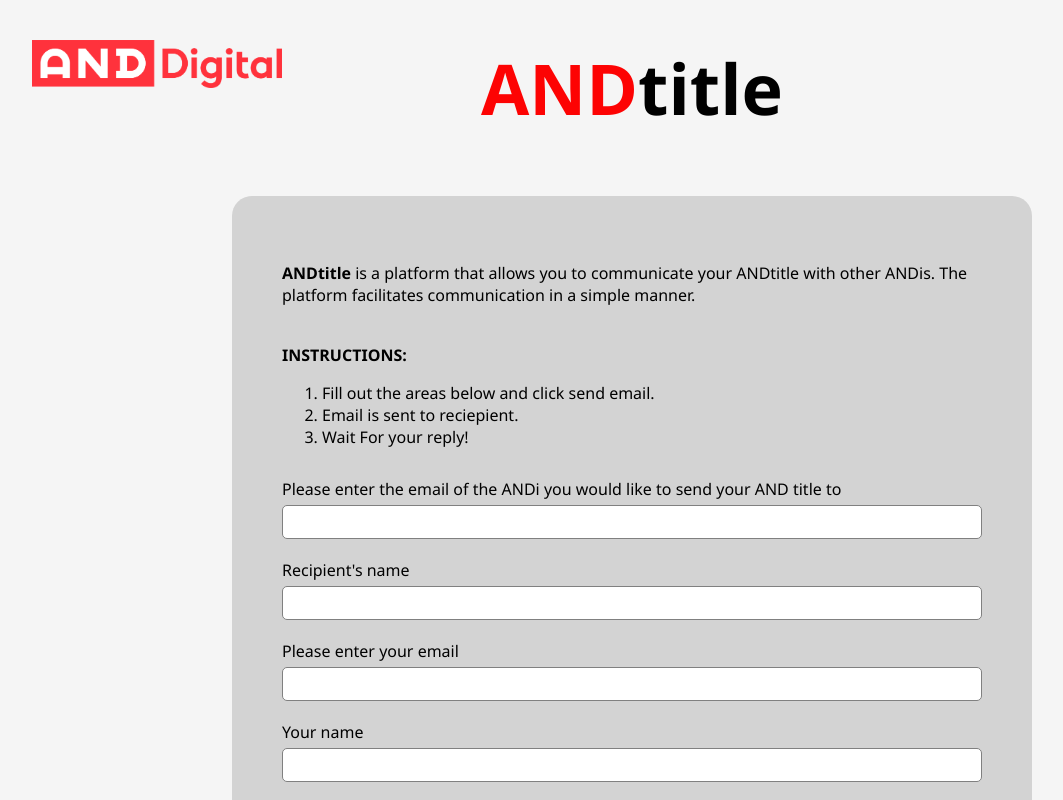
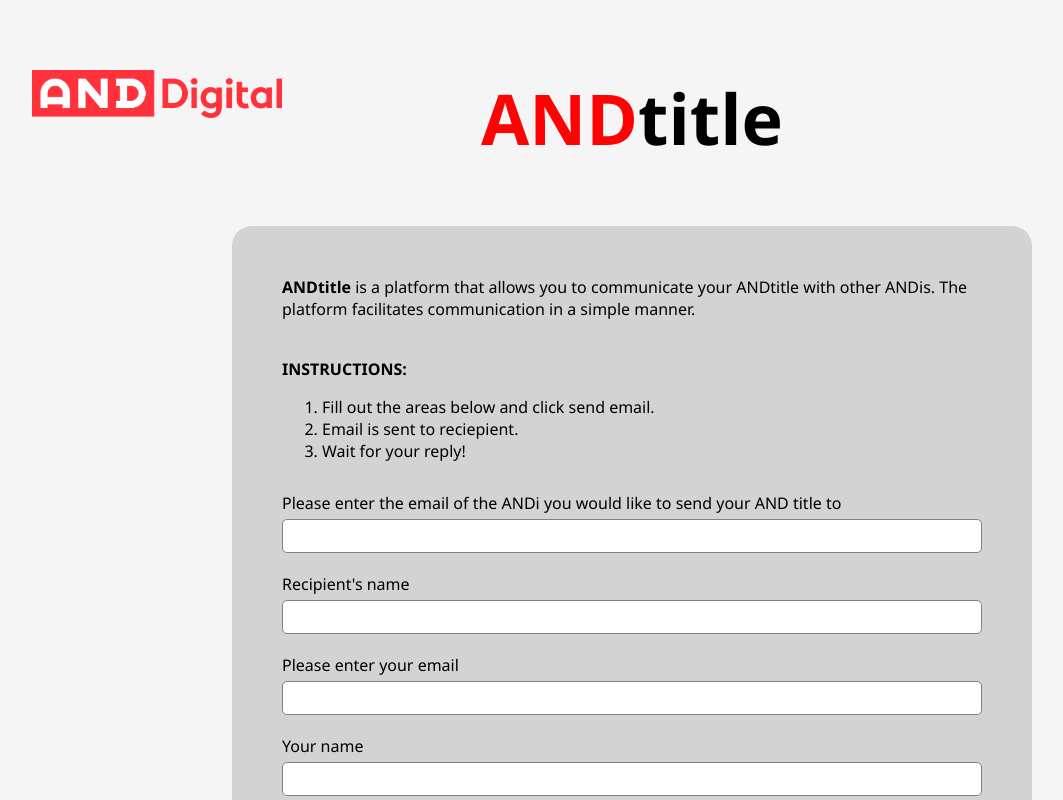
Before and after one commit to sandramolinapalencia/collaboration-challenge, a React (Create React App) app: page / in a window 1280 px wide. Shown: the top 800 px of the page, without its empty margins (8-1071 px from the left). Built offline with nearby package versions, Linux system fonts and the light colour scheme.

Commit message:
style fix

```diff
--- a/src/App.css
+++ b/src/App.css
@@ -27,6 +27,7 @@
   flex-direction: row;
   flex-wrap: wrap;
   justify-content: space-between;
+  margin: 30px 0;
 }
 
 .App-link {
--- a/src/App.js
+++ b/src/App.js
@@ -14,16 +14,14 @@
       </header>
       <div className="Form-container">
         <div>
-          <p>
           <span className="bold">ANDtitle</span> is a platform that allows you to communicate your ANDtitle with other ANDis. The platform facilitates communication in a simple manner.<br/>
           <br/>
           <p className="bold">INSTRUCTIONS:</p>
           <ol>
             <li>Fill out the areas below and click send email.</li>
             <li>Email is sent to reciepient.</li>
-            <li>Wait For your reply!</li>
+            <li>Wait for your reply!</li>
           </ol>
-          </p>
         </div>
         <Form />
       </div>
```
